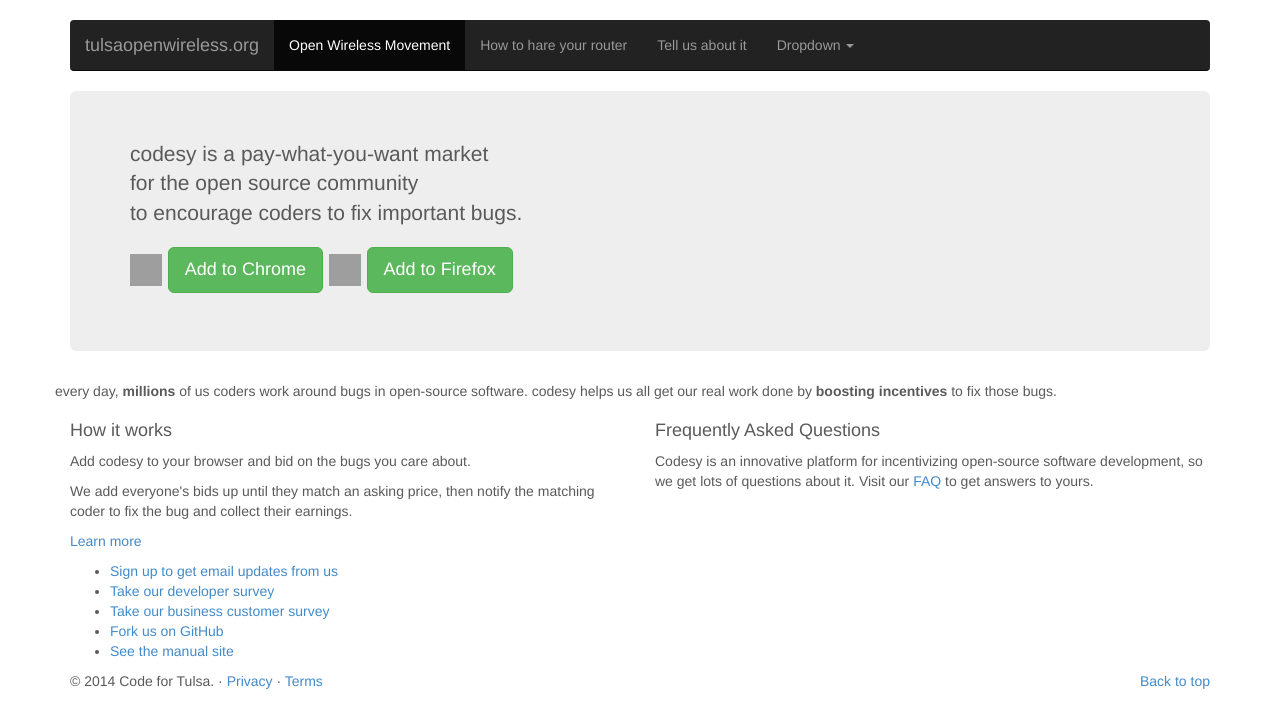
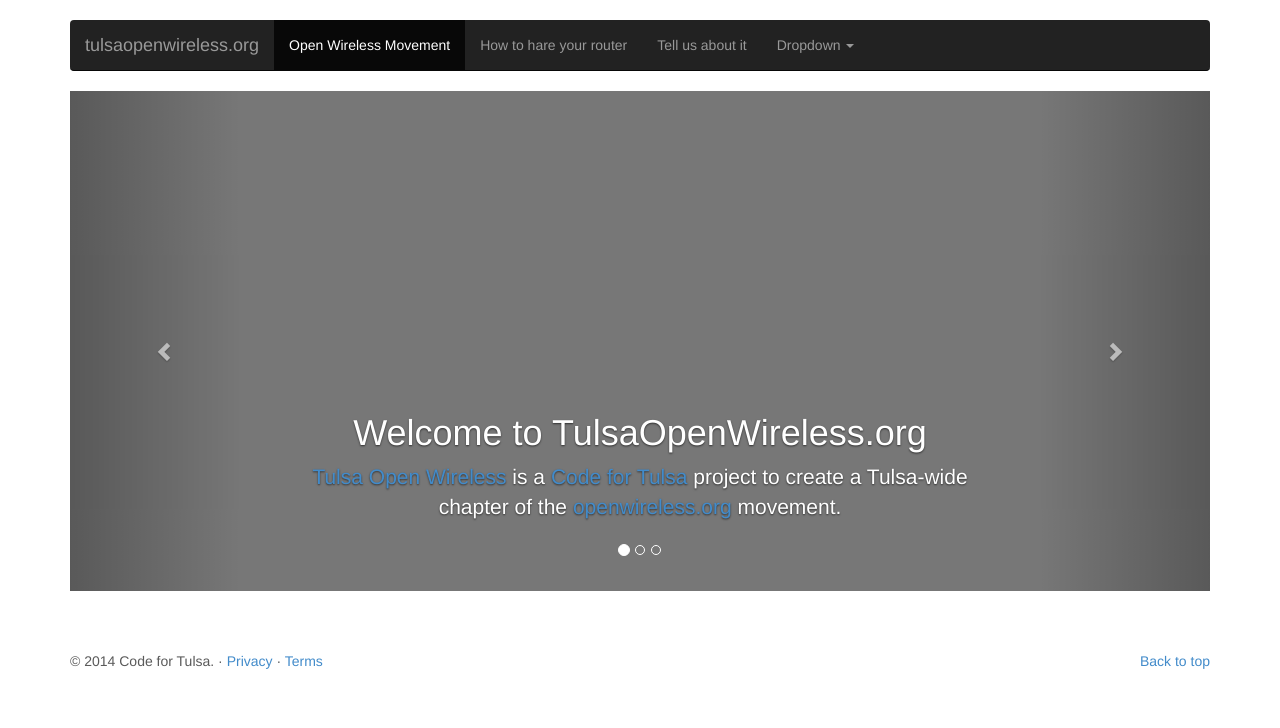
Before and after one commit to codefortulsa/tulsaopenwireless.org, a Jekyll site: the page built from index.html, in a window 1280 px wide. Shown: the top 728 px of the page. Built offline with Jekyll 4.4.1, drawn with Linux system fonts in a browser that asks for light colours; nearby versions of some CDN libraries; library files that are not in the unit come from our copies; grey boxes are pictures that could not be loaded.

Commit message:
first pass at carousel content in index

```diff
--- a/index.html
+++ b/index.html
@@ -2,33 +2,48 @@
 layout: default
 ---
 
-      <div class="jumbotron">
-        <p class="lead">codesy is a pay-what-you-want market<br/>for the open source community<br/>to encourage coders to fix important bugs.</p>
-        <p>
-          <img src="img/chrome.png" width="32" height="32"/> <a id="chrome-install-button" class="btn btn-lg btn-success" onclick="chrome.webstore.install()" role="button">Add to Chrome</a>
-          <img src="img/firefox.png" width="32" height="32"/> <a class="btn btn-lg btn-success" href="codesy.xpi" role="button">Add to Firefox</a>
-        </p>
-      </div>
-
-      <div class="row marketing">
-
-        <p>every day, <strong>millions</strong> of us coders work around bugs in open-source software. codesy helps us all get our real work done by <strong>boosting incentives</strong> to fix those bugs.</p>
-        <div class="col-lg-6">
-          <h4>How it works</h4>
-          <p>Add codesy to your browser and bid on the bugs you care about.
-          <p>We add everyone's bids up until they match an asking price, then notify the matching coder to fix the bug and collect their earnings.</p>
-          <p><a href="/how-it-works.html">Learn more</a></p>
-       </div>
-
-        <div class="col-lg-6">
-          <h4>Frequently Asked Questions</h4>
-          <p>Codesy is an innovative platform for incentivizing open-source software development, so we get lots of questions about it. Visit our <a href="frequently-asked-questions.html">FAQ</a> to get answers to yours.</p>
+    <!-- Carousel
+    ================================================== -->
+    <div id="myCarousel" class="carousel slide" data-ride="carousel">
+      <!-- Indicators -->
+      <ol class="carousel-indicators">
+        <li data-target="#myCarousel" data-slide-to="0" class="active"></li>
+        <li data-target="#myCarousel" data-slide-to="1"></li>
+        <li data-target="#myCarousel" data-slide-to="2"></li>
+      </ol>
+      <div class="carousel-inner">
+        <div class="item active">
+          <div class="container">
+            <div class="carousel-caption">
+              <h1>Welcome to TulsaOpenWireless.org</h1>
+              <p><a href="http://tulsaopenwireless.org">Tulsa Open Wireless</a> is a <a href="http://codefortulsa.org">Code for Tulsa</a> project to create a Tulsa-wide chapter of the <a href="http://openwireless.org">openwireless.org</a> movement.</p>
+              <!--
+              <p><a class="btn btn-lg btn-primary" href="#" role="button">Sign up today</a></p>
+              -->
+            </div>
+          </div>
+        </div>
+        <div class="item">
+          <img data-src="holder.js/900x500/auto/#666:#6a6a6a/text:Second slide" alt="Second slide">
+          <div class="container">
+            <div class="carousel-caption">
+              <h1>Another example headline.</h1>
+              <p>Cras justo odio, dapibus ac facilisis in, egestas eget quam. Donec id elit non mi porta gravida at eget metus. Nullam id dolor id nibh ultricies vehicula ut id elit.</p>
+              <p><a class="btn btn-lg btn-primary" href="#" role="button">Learn more</a></p>
+            </div>
+          </div>
+        </div>
+        <div class="item">
+          <img data-src="holder.js/900x500/auto/#555:#5a5a5a/text:Third slide" alt="Third slide">
+          <div class="container">
+            <div class="carousel-caption">
+              <h1>One more for good measure.</h1>
+              <p>Cras justo odio, dapibus ac facilisis in, egestas eget quam. Donec id elit non mi porta gravida at eget metus. Nullam id dolor id nibh ultricies vehicula ut id elit.</p>
+              <p><a class="btn btn-lg btn-primary" href="#" role="button">Browse gallery</a></p>
+            </div>
+          </div>
         </div>
       </div>
-        <ul>
-        <li><a href="http://signup.codesy.io/">Sign up to get email updates from us</a></li>
-        <li><a href="http://groovecoder.wufoo.com/forms/funding-bugfixes-for-opensource-software/" target="_new">Take our developer survey</a></li>
-        <li><a href="https://www.surveymonkey.com/s/DFNXPC5" target="_new">Take our business customer survey</a></li>
-        <li><a href="https://github.com/codesy">Fork us on GitHub</a></li>
-        <li><a href="http://codesy-dev.herokuapp.com/">See the manual site</a></li>
-        </ul>
+      <a class="left carousel-control" href="#myCarousel" data-slide="prev"><span class="glyphicon glyphicon-chevron-left"></span></a>
+      <a class="right carousel-control" href="#myCarousel" data-slide="next"><span class="glyphicon glyphicon-chevron-right"></span></a>
+    </div><!-- /.carousel -->
```
